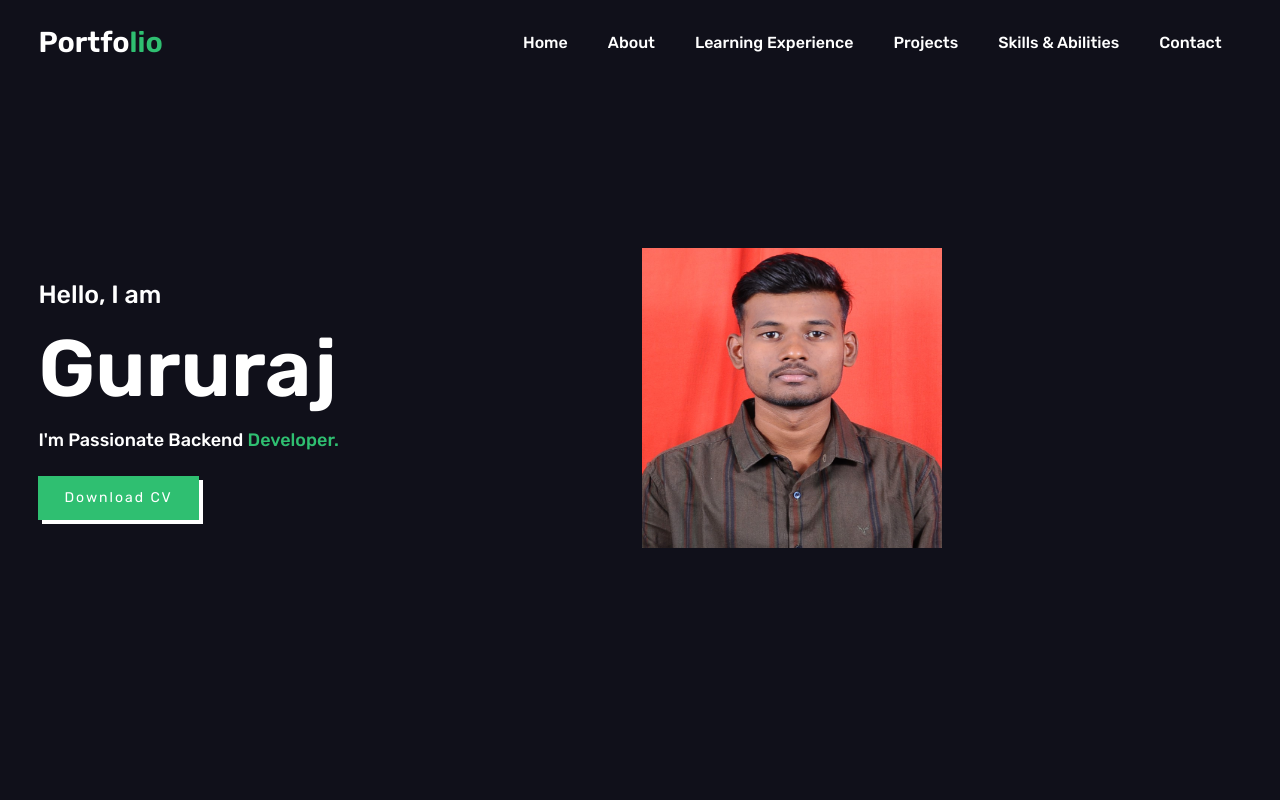
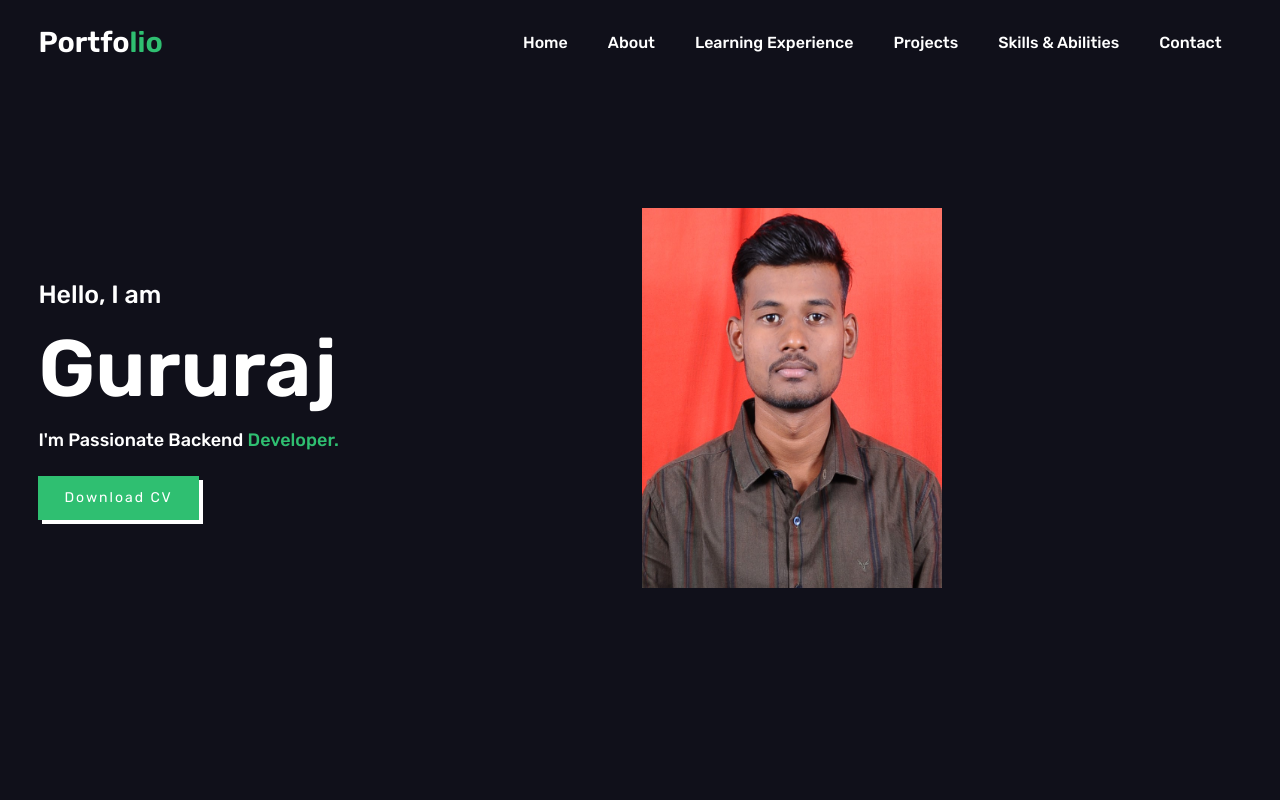
Before and after one commit to gururaj46/Portfolio, a plain HTML site: page index.html in a window 1280 px wide. Shown: the top 800 px of the page. Drawn offline with nearby package versions, Linux system fonts and the light colour scheme.

Commit message:
Update index.html

```diff
--- a/index.html
+++ b/index.html
@@ -44,7 +44,7 @@
             </div>
 
             <div class="home-img">
-                <img src="img.JPG" width="300px" height="300px">
+                <img src="img.JPG" width="300px" height="380px">
             </div>
         </section>
 
```
